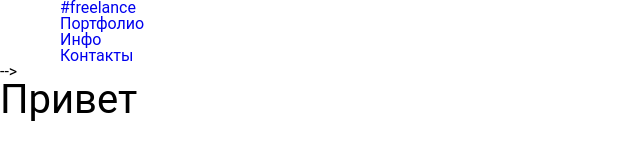
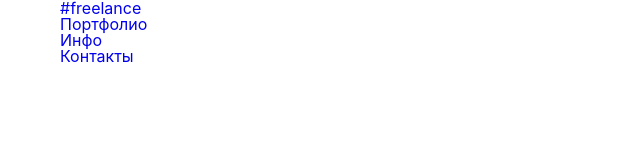
Before and after one commit to YollkAMe/CosmicTourism, a website: page src/index.html in a window 1280 px wide. Shown: the whole page, without its empty margins (0-640 px from the left). Drawn offline with nearby package versions, Linux system fonts and the light colour scheme; files that its build step writes are made by us from their sources.

Commit message:
Добавила шрифты и цвета

```diff
--- a/src/index.html
+++ b/src/index.html
@@ -1,5 +1,5 @@
 <!DOCTYPE html>
-<html lang="en">
+<html lang="ru">
 
 <head>
     <meta charset="UTF-8">
@@ -7,6 +7,9 @@
     <meta name="viewport" content="width=device-width, initial-scale=1.0">
     <title>Index</title>
     <link rel="stylesheet" href="./css/style.min.css">
+    <link rel="preconnect" href="https://fonts.googleapis.com">
+    <link rel="preconnect" href="https://fonts.gstatic.com" crossorigin>
+    <link href="https://fonts.googleapis.com/css2?family=Roboto&display=swap" rel="stylesheet">
 </head>
 
 <body class="main__body">
--- a/src/scss/_fonts.scss
+++ b/src/scss/_fonts.scss
@@ -1,4 +1,21 @@
 @font-face {
-    font-family: '';
-    src: url('') format('');
+    font-family: 'Spaceagecyrillic';
+    src: url(./spaceagecyrillicregular.woff) format('woff'),
+    url(./spaceagecyrillicregular.woff2) format('woff2');
+    font-style: normal;
+    font-weight: 400;
 }
+@font-face {
+    font-family: 'SFProDisplay';
+    src: url(./SFProDisplay-Regular.woff) format('woff'),
+    url(./SFProDisplay-Regular.woff2) format('woff2');
+    font-style: normal;
+    font-weight: 400;
+}
+@font-face {
+    font-family: 'SFProDisplay';
+    src: url(./SFProDisplay-Bold.woff) format('woff'),
+    url(./SFProDisplay-Bold.woff2) format('woff2');
+    font-style: normal;
+    font-weight: 700;
+}
--- a/src/scss/_global.scss
+++ b/src/scss/_global.scss
@@ -40,7 +40,3 @@ body {
         opacity: 1;
     }
 }
-
-.test {
-    font-size: rem(40);
-}
--- a/src/scss/_vars.scss
+++ b/src/scss/_vars.scss
@@ -1,6 +1,6 @@
 // Container & Breakpoints
 @use 'sass:math';
-$containerWidth: 1200;
+$containerWidth: 1198;
 $containerPadding: 40;
 $containerSidePadding: math.div($containerPadding, 2);
 $breakpoint1450: 1449.98 + px;
@@ -19,7 +19,15 @@ $burgerActiveColor: 'white';
 
 // Fonts
 
-$fontFamily: Roboto, sans-serif; // Семейство шрифта по умолчанию
-$fontColor: #000; // Цвет шрифта по умолчанию
+$fontFamily: SFProDisplay, sans-serif; // Семейство шрифта по умолчанию
+$secondaryFont: Roboto;
+$accentFont: Spaceagecyrillic;
 $fontSize: rem(16); // Размер шрифта по умолчанию
 $fontWeight: 400; // Жирность шрифта по умолчанию
+
+
+// Colors
+
+$fontColor: #fff; // Цвет основного шрифта по умолчанию
+$accentColor: #036cca;
+$activeColor: #cb0e0e;
```
Also changed, not shown: build/css/style.css, build/css/style.min.css, build/fonts/SFProDisplay-Bold.woff (added), build/fonts/SFProDisplay-Bold.woff2 (added), build/fonts/SFProDisplay-Regular.woff (added), build/fonts/SFProDisplay-Regular.woff2 (added), build/fonts/spaceagecyrillicregular.woff (added), build/fonts/spaceagecyrillicregular.woff2 (added), build/index.html, src/fonts/SFProDisplay-Bold.woff (added), src/fonts/SFProDisplay-Bold.woff2 (added), src/fonts/SFProDisplay-Regular.woff (added), src/fonts/SFProDisplay-Regular.woff2 (added), src/fonts/spaceagecyrillicregular.woff (added), 1 more files.
